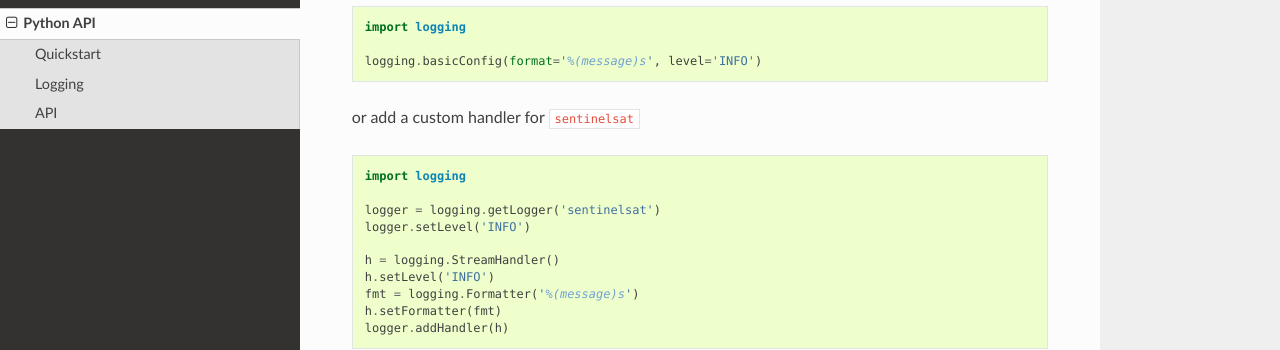
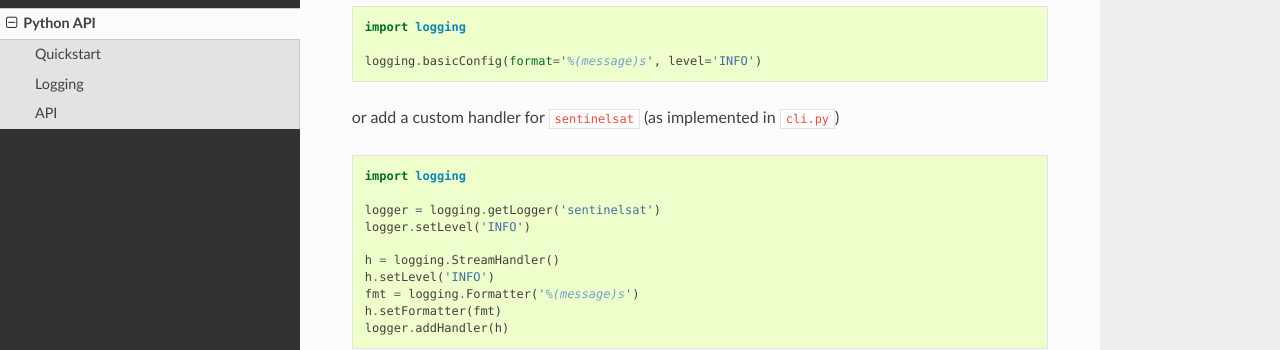
Before and after one commit to sentinelsat/sentinelsat, a Sphinx documentation site: the page built from docs/api.rst, in a window 1280 px wide and 900 px high, scrolled down 623 px, cut to the strip 0-607 px from the top of the window. Shown: the part 182-532 px from the top of the strip. Built offline with Sphinx 7.4.7 and the Read the Docs theme 2.0.0, drawn with Linux system fonts in a browser that asks for light colours.

Commit message:
add reference to cli.py

```diff
--- a/docs/api.rst
+++ b/docs/api.rst
@@ -47,7 +47,7 @@ so in order to have your script print the log messages, either use ``logging.bas
   logging.basicConfig(format='%(message)s', level='INFO')
 
 
-or add a custom handler for ``sentinelsat``
+or add a custom handler for ``sentinelsat`` (as implemented in ``cli.py``)
 
 .. code-block:: python
 
```
